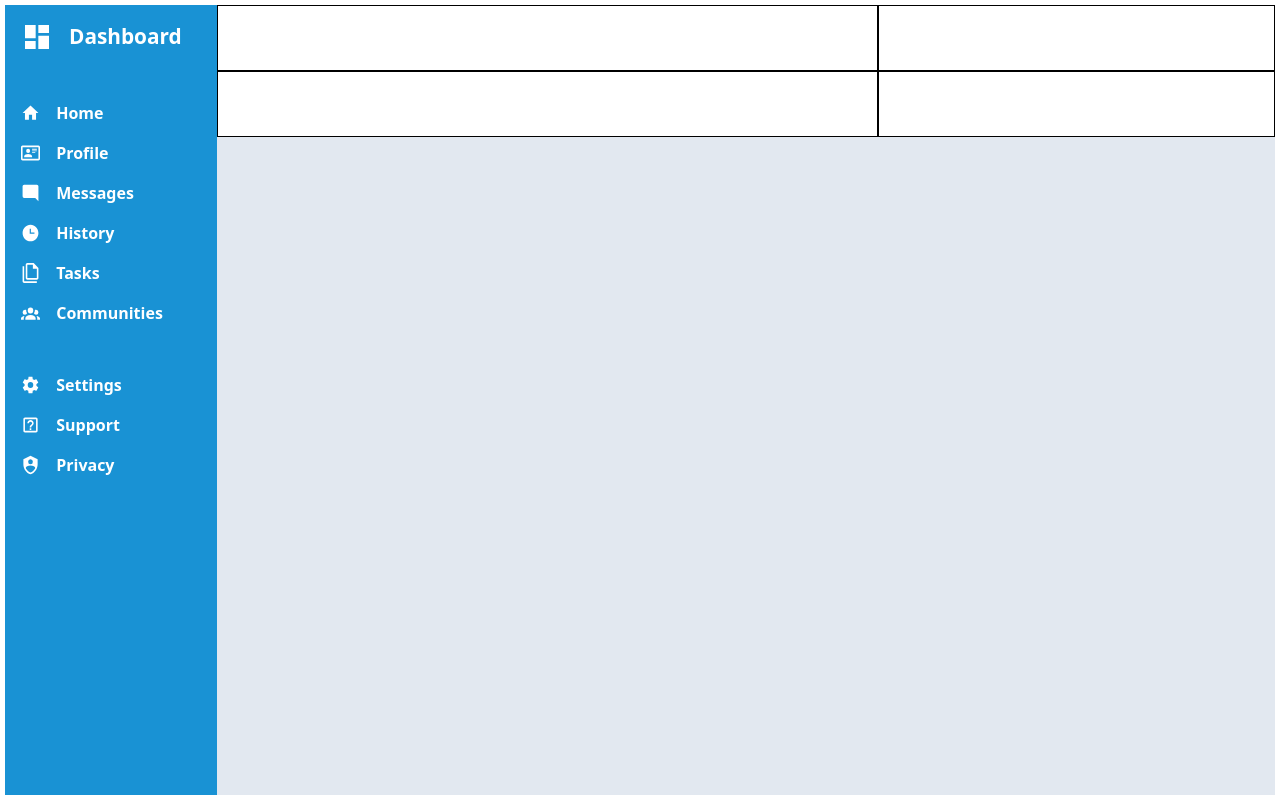
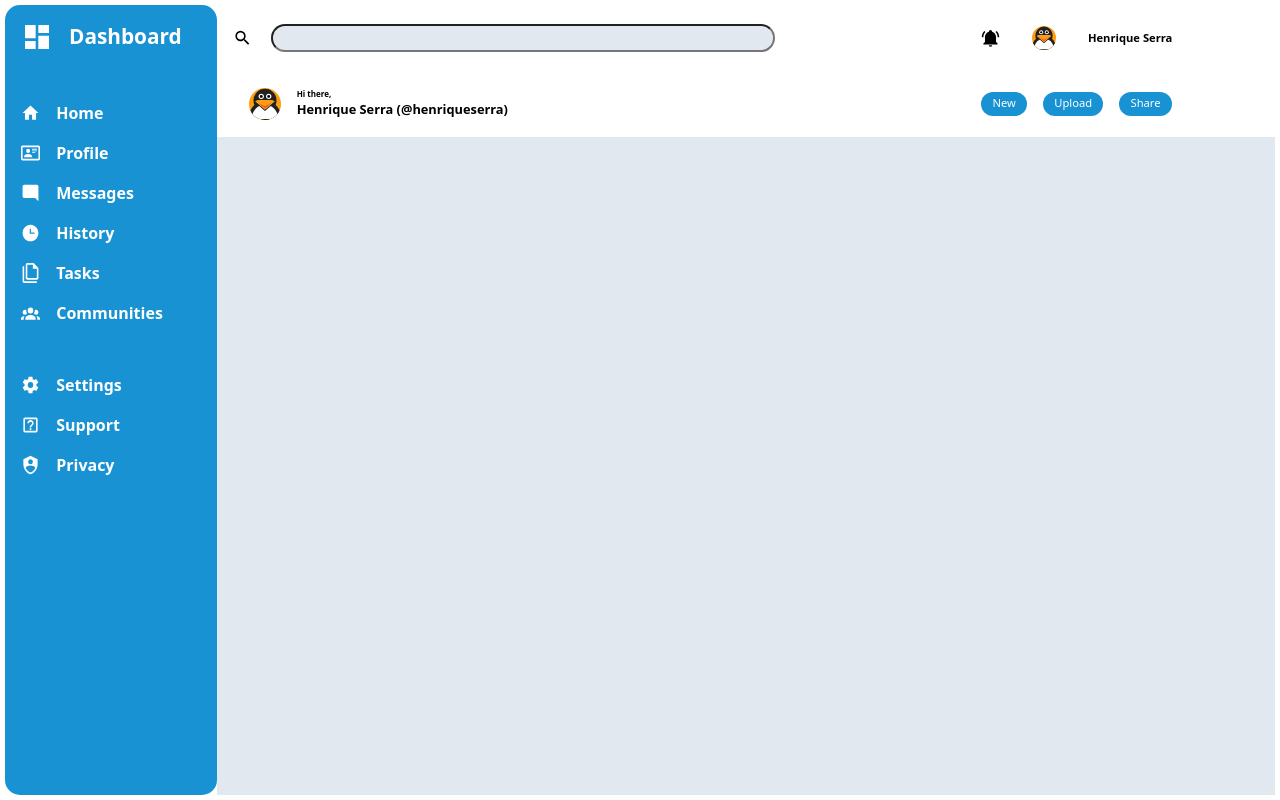
Before and after one commit to henrique-serra/admin-dashboard, a plain HTML site: page index.html in a window 1280 px wide. Drawn offline with Linux system fonts and the light colour scheme.

Commit message:
Create layout for the header

```diff
--- a/index.html
+++ b/index.html
@@ -77,10 +77,29 @@
             </div>
         </div>
         <div class="header">
-            <div class="header-search"></div>
-            <div class="header-profile"></div>
-            <div class="header-greeting"></div>
-            <div class="header-nav"></div>
+            <div class="header-search">
+                <form action="">
+                    <button><img src="./img/magnify.svg" alt="Search"></button>
+                    <input type="search" name="search" id="search">
+                </form>
+            </div>
+            <div class="header-profile">
+                <img src="./img/bell-ring.svg" alt="Notification">
+                <img src="./img/Penguin-Head.svg" alt="Profile icon">
+                <span>Henrique Serra</span>
+            </div>
+            <div class="header-greeting">
+                <img src="./img/Penguin-Head.svg" alt="Profile icon">
+                <div class="header-greeting-wrapper">
+                    <p>Hi there,</p>
+                    <p>Henrique Serra (@henriqueserra)</p>
+                </div>
+            </div>
+            <div class="header-nav">
+                <button>New</button>
+                <button>Upload</button>
+                <button>Share</button>
+            </div>
         </div>
         <div class="main-content"></div>
     </div>
--- a/styles.css
+++ b/styles.css
@@ -52,7 +52,7 @@ body {
 
 .container {
     display: grid;
-    grid: minmax(90px, 1fr) 5fr / minmax(175px, 1fr) 5fr;
+    grid: minmax(100px, 1fr) 5fr / minmax(175px, 1fr) 5fr;
     height: 100vh;
     padding: 5px;
 }
@@ -66,6 +66,7 @@ body {
     display: flex;
     flex-direction: column;
     gap: 3rem;
+    border-radius: 15px;
 }
 
 .sidebar-item:hover {
@@ -103,17 +104,6 @@ body {
     gap: 1rem;
 }
 
-.dashboard-icon {
-    /* -webkit-mask: url("./img/view-dashboard.svg") no-repeat center;
-    mask: url("./img/view-dashboard.svg") no-repeat center; */
-    background-image: url("./img/view-dashboard.svg");
-    background-size: contain;
-    background-repeat: no-repeat;
-    background-position: center;
-    width: 2rem;
-    height: 2rem;
-}
-
 .sidebar img {
     filter: invert(100%) sepia(0%) saturate(0%) hue-rotate(93deg) brightness(103%) contrast(103%);
 }
@@ -141,6 +131,104 @@ body {
     grid: 1fr 1fr / 5fr 3fr;
 }
 
-.header > * {
-    border: 1px solid black;
+.header img {
+  width: 1.2rem;
+  height: 100%;
+  background-color: rgb(255 255 255);
 }
+
+.header button {
+  border: none;
+}
+
+.header * {
+  /* border: 1px solid black; */
+}
+
+.header-search {
+  display: flex;
+  align-items: center;
+  justify-content: start;
+  padding: 0 1rem;
+}
+
+.header-search form {
+  display: flex;
+  justify-content: start;
+  gap: 1.2rem;
+  width: 100%;
+}
+
+.header-search input {
+  width: 80%;
+  border-radius: 1rem;
+  background-color: rgb(226 232 240);
+  padding: 0 5px;
+}
+
+.header-profile {
+  display: flex;
+  justify-content: center;
+  align-items: center;
+  gap: 2rem;
+  font-size: 0.7rem;
+  font-weight: bold;
+}
+
+.header-profile img:nth-child(2) {
+  width: 1.5rem;
+  height: 1.5rem;
+  border-radius: 1rem;
+}
+
+.header-greeting {
+  display: flex;
+  justify-content: start;
+  gap: 1rem;
+  padding: 0 1rem;
+  font-weight: bold;
+}
+
+.header-greeting-wrapper {
+  display: flex;
+  flex-direction: column;
+  justify-content: center;
+  align-content: center;
+}
+
+.header-greeting img {
+  width: 2rem;
+  height: 2rem;
+  border-radius: 1rem;
+  align-self: center;
+  margin-left: 1rem;
+}
+
+.header-greeting-wrapper p:first-child {
+  font-size: 0.5rem;
+}
+
+.header-greeting-wrapper p:last-child {
+  font-size: 0.8rem;
+}
+
+.header-nav {
+  display: flex;
+  justify-content: center;
+  align-items: center;
+  gap: 1rem;
+}
+
+.header-nav button {
+  height: 1.5rem;
+  padding: 0 0.7rem;
+  font-size: 0.7rem;
+  color: rgb(255 255 255);
+  background-color: hsl(201.18deg 78.9% 46.47%);
+  border-radius: 1rem;
+}
+
+.header-nav button:hover {
+  cursor: pointer;
+  background-color: hsl(201.18deg 78.9% 26.47%);
+}
```
Also changed, not shown: img/Penguin-Head.svg (added), img/bell-ring.svg (added), img/magnify.svg (added).
